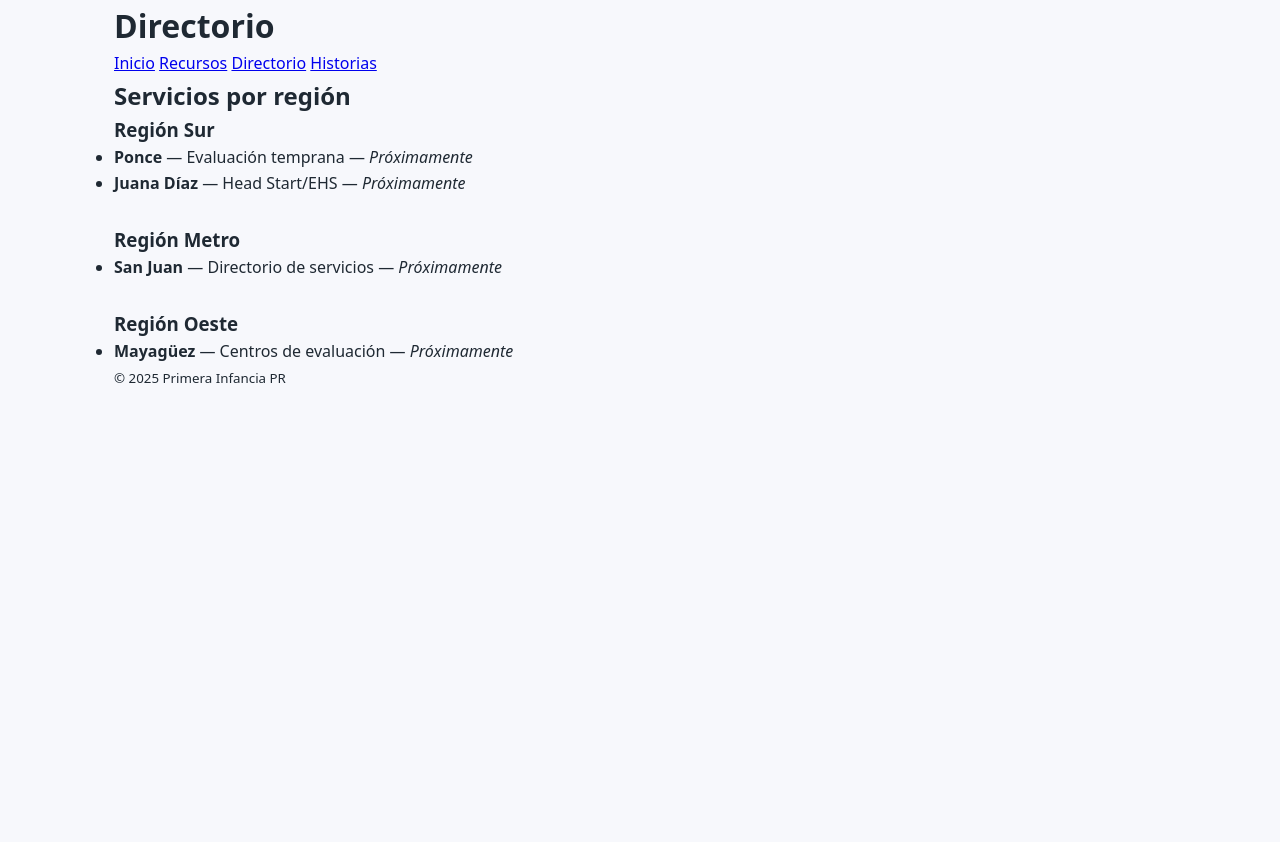
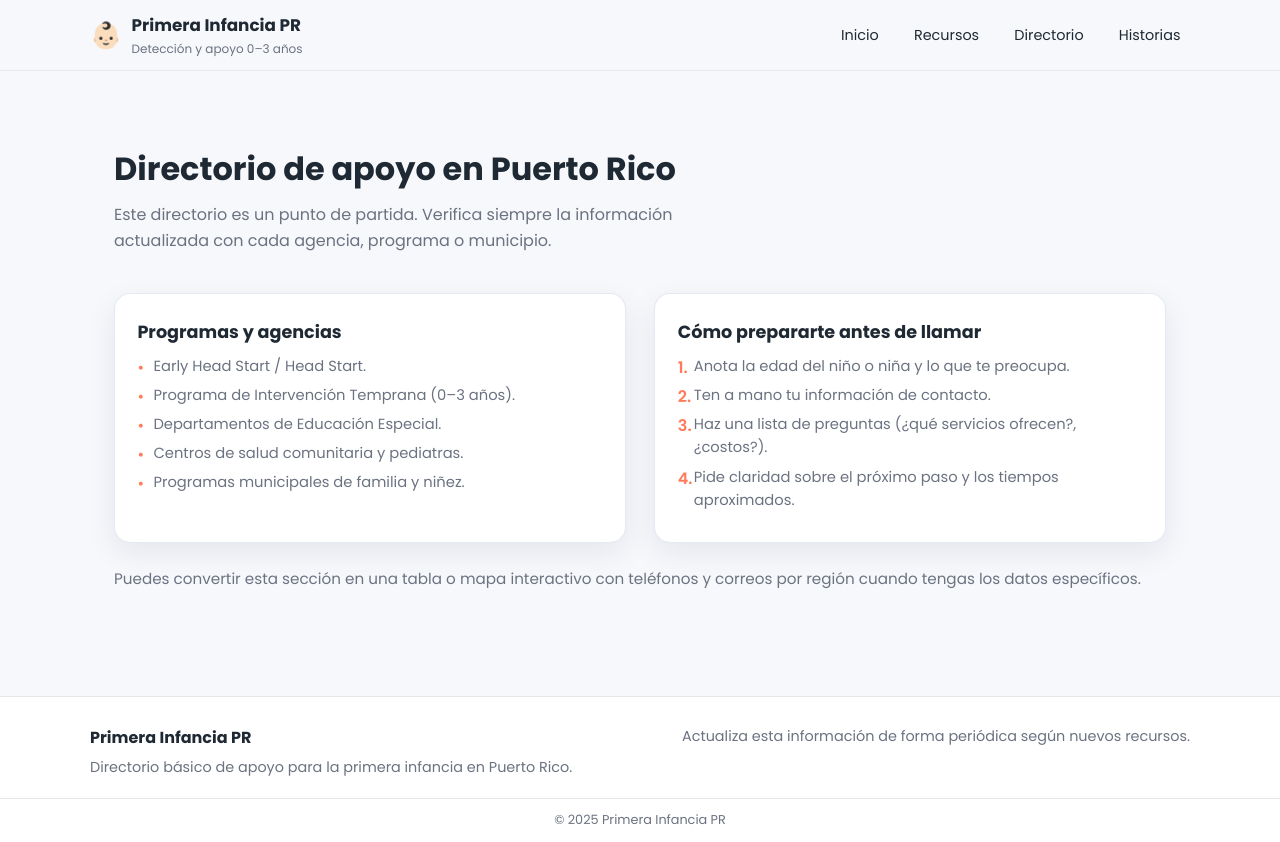
Before and after one commit to hydraxnrg/primera-infancia-pr2, a plain HTML site: page directorio.html in a window 1280 px wide. Before the commit the page ends 800 px from the top, so only its background shows below. Drawn offline with Linux system fonts and the light colour scheme.

Commit message:
Update directorio.html

```diff
--- a/directorio.html
+++ b/directorio.html
@@ -1,51 +1,94 @@
-<!doctype html>
+<!DOCTYPE html>
 <html lang="es">
 <head>
-  <meta charset="utf-8" />
-  <meta name="viewport" content="width=device-width, initial-scale=1" />
-  <title>Directorio — Primera Infancia PR</title>
+  <meta charset="UTF-8" />
+  <meta name="viewport" content="width=device-width, initial-scale=1.0" />
+  <title>Directorio – Primera Infancia PR</title>
+  <link
+    href="https://fonts.googleapis.com/css2?family=Poppins:wght@300;400;600;700&display=swap"
+    rel="stylesheet"
+  />
   <link rel="stylesheet" href="style.css" />
 </head>
 <body>
-  <header class="site-header">
-    <div class="container">
-      <h1>Directorio</h1>
-      <nav>
+  <header class="header">
+    <div class="container header__content">
+      <div class="logo">
+        <span class="logo__icon">👶🏻</span>
+        <div class="logo__text">
+          <span class="logo__title">Primera Infancia PR</span>
+          <span class="logo__subtitle">Detección y apoyo 0–3 años</span>
+        </div>
+      </div>
+
+      <nav class="nav">
         <a href="index.html">Inicio</a>
         <a href="recursos.html">Recursos</a>
-        <a href="directorio.html">Directorio</a>
+        <a href="directorio.html" class="nav__active">Directorio</a>
         <a href="historias.html">Historias</a>
       </nav>
     </div>
   </header>
 
-  <main class="container">
-    <h2>Servicios por región</h2>
-    <section class="grid">
-      <article>
-        <h3>Región Sur</h3>
-        <ul>
-          <li><strong>Ponce</strong> — Evaluación temprana — <em>Próximamente</em></li>
-          <li><strong>Juana Díaz</strong> — Head Start/EHS — <em>Próximamente</em></li>
-        </ul>
-      </article>
-      <article>
-        <h3>Región Metro</h3>
-        <ul>
-          <li><strong>San Juan</strong> — Directorio de servicios — <em>Próximamente</em></li>
-        </ul>
-      </article>
-      <article>
-        <h3>Región Oeste</h3>
-        <ul>
-          <li><strong>Mayagüez</strong> — Centros de evaluación — <em>Próximamente</em></li>
-        </ul>
-      </article>
+  <main>
+    <section class="section">
+      <div class="container">
+        <div class="section__header">
+          <h2>Directorio de apoyo en Puerto Rico</h2>
+          <p>
+            Este directorio es un punto de partida. Verifica siempre la
+            información actualizada con cada agencia, programa o municipio.
+          </p>
+        </div>
+
+        <div class="grid grid--2">
+          <article class="card">
+            <h3>Programas y agencias</h3>
+            <ul class="list">
+              <li>Early Head Start / Head Start.</li>
+              <li>Programa de Intervención Temprana (0–3 años).</li>
+              <li>Departamentos de Educación Especial.</li>
+              <li>Centros de salud comunitaria y pediatras.</li>
+              <li>Programas municipales de familia y niñez.</li>
+            </ul>
+          </article>
+
+          <article class="card">
+            <h3>Cómo prepararte antes de llamar</h3>
+            <ol class="list list--ordered">
+              <li>Anota la edad del niño o niña y lo que te preocupa.</li>
+              <li>Ten a mano tu información de contacto.</li>
+              <li>Haz una lista de preguntas (¿qué servicios ofrecen?, ¿costos?).</li>
+              <li>Pide claridad sobre el próximo paso y los tiempos aproximados.</li>
+            </ol>
+          </article>
+        </div>
+
+        <p class="section__note">
+          Puedes convertir esta sección en una tabla o mapa interactivo con
+          teléfonos y correos por región cuando tengas los datos específicos.
+        </p>
+      </div>
     </section>
   </main>
 
-  <footer class="site-footer">
-    <div class="container"><small>© 2025 Primera Infancia PR</small></div>
+  <footer class="footer">
+    <div class="container footer__content">
+      <div class="footer__left">
+        <p class="footer__title">Primera Infancia PR</p>
+        <p class="footer__text">
+          Directorio básico de apoyo para la primera infancia en Puerto Rico.
+        </p>
+      </div>
+      <div class="footer__right">
+        <p class="footer__text">
+          Actualiza esta información de forma periódica según nuevos recursos.
+        </p>
+      </div>
+    </div>
+    <div class="footer__bottom">
+      <span>© 2025 Primera Infancia PR</span>
+    </div>
   </footer>
 </body>
 </html>
```
